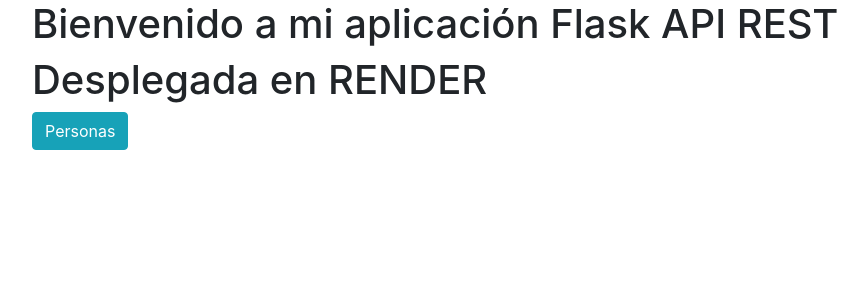
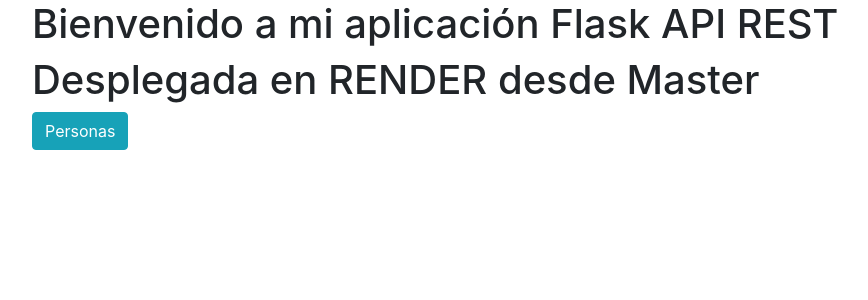
Before and after one commit to DiegoGgarcia/practico-pil2023, a Flask app: page /index in a window 1280 px wide. Shown: the part 56-356 px from the top of the page, without its empty margins (68-936 px from the left). Run offline with Flask 3, Linux system fonts and the light colour scheme; the visitor is signed in with stand-in values (Sample User, id 1); some libraries are stand-ins or nearby versions.

Commit message:
Cambio en master del index

```diff
--- a/templates/index.html
+++ b/templates/index.html
@@ -3,7 +3,7 @@
 {% block content %}
 <div class="container">
     <h1>Bienvenido a mi aplicación Flask API REST</h1>
-    <h1>Desplegada en RENDER</h1>
+    <h1>Desplegada en RENDER desde Master</h1>
      <a class="btn btn-info" href="{{ url_for('routes_personas.obtener_lista_paginada') }}">Personas</a>
 </div>
 {% endblock %}
```
